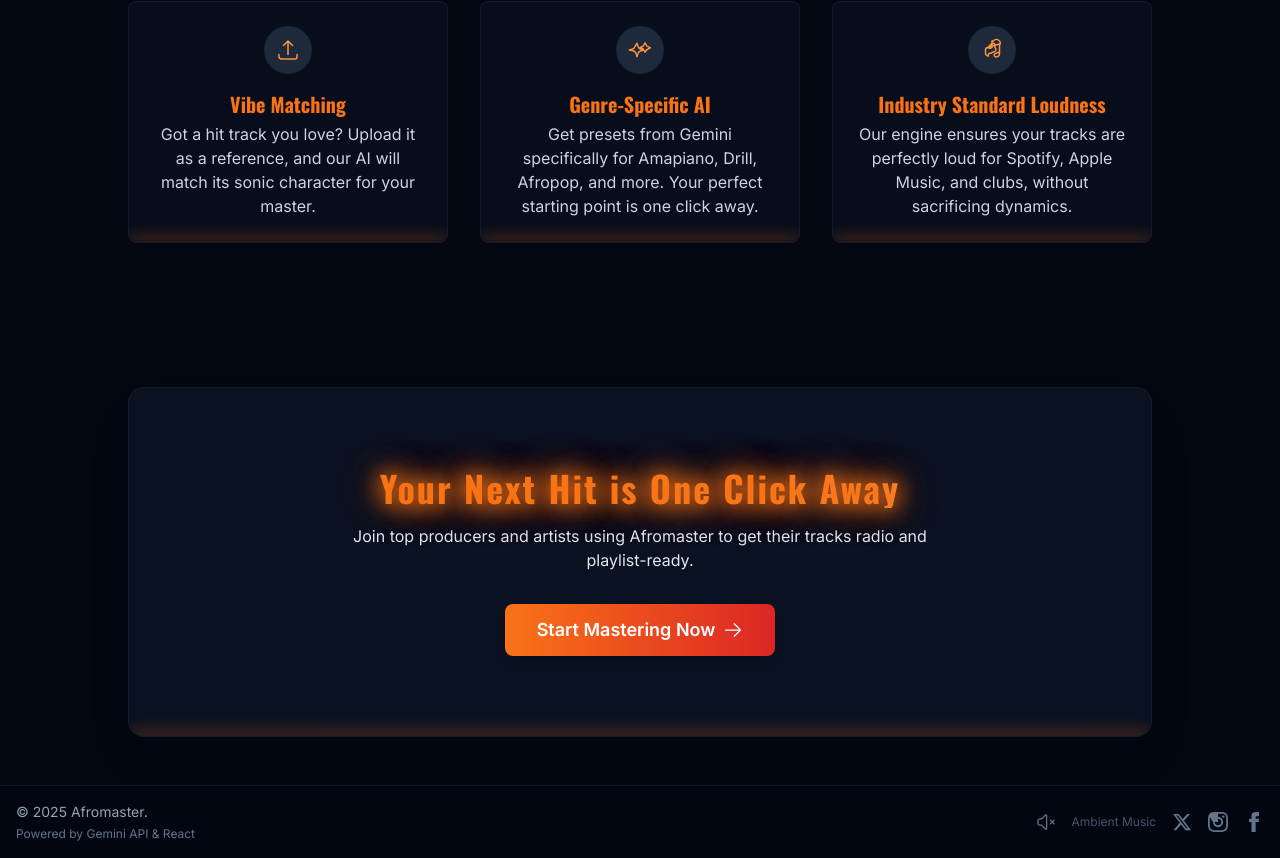
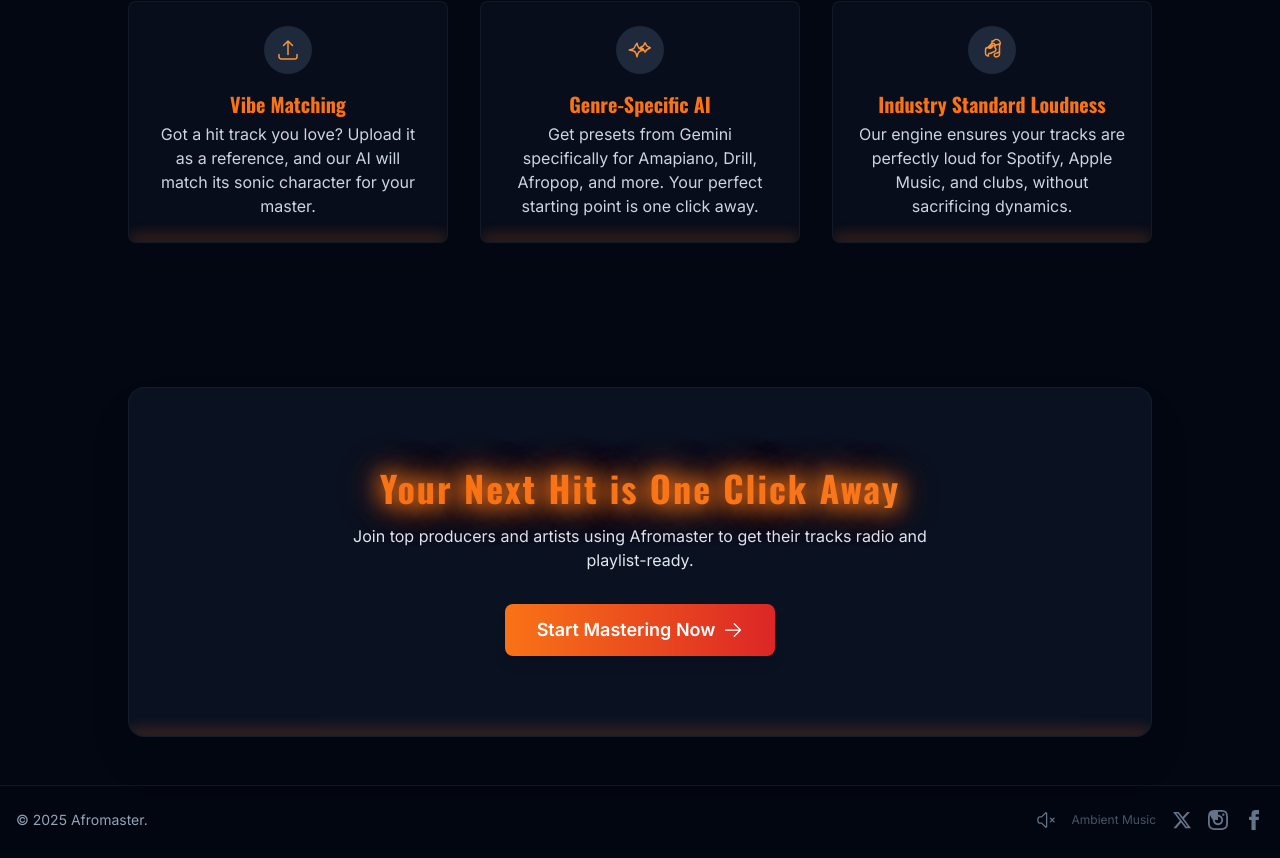
Before and after one commit to lanryweezy/afromaster, a React (Vite) app: page / in a window 1280 px wide. Shown: the part 2472-3330 px from the top of the page. Built offline with nearby package versions, Linux system fonts and the light colour scheme; no server answers.

Commit message:
Remove 'Powered by Gemini API' text from footer

```diff
--- a/components/Footer.tsx
+++ b/components/Footer.tsx
@@ -8,7 +8,6 @@ const Footer: React.FC = () => {
       <div className="container mx-auto flex flex-col sm:flex-row justify-between items-center gap-4">
         <div className="text-center sm:text-left">
            <p className="text-sm text-slate-400">&copy; {new Date().getFullYear()} Afromaster.</p>
-           <p className="text-xs mt-1 text-slate-500">Powered by Gemini API & React</p>
         </div>
         <div className="flex items-center space-x-4">
             <BackgroundMusicPlayer />
```
